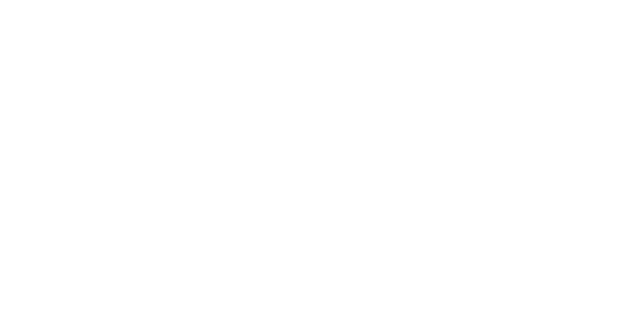
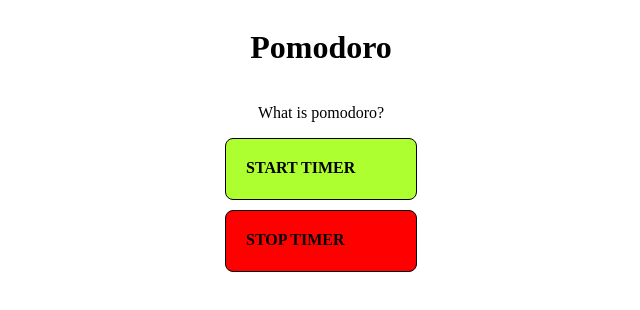
Before and after one commit to BrunoS1lva/pomodoro, a plain HTML site: page index.html in a window 1280 px wide. Shown: the whole page, without its empty margins (327-967 px from the left). Drawn offline with Linux system fonts and the light colour scheme.

Commit message:
Probando cositas

```diff
--- a/code.js
+++ b/code.js
@@ -0,0 +1,11 @@
+function startTimerHandler(e) {
+    Enabler.startTimer('My Timer');
+}
+document.getElementById('start-timer').addEventListener('click',
+startTimerHandler, false);
+
+function stopTimerHandler(e) {
+    Enabler.stopTimer('My Timer');
+}
+document.getElementById('stop-timer').addEventListener('click',
+stopTimerHandler, false);
--- a/index.html
+++ b/index.html
@@ -1,13 +1,21 @@
 <!DOCTYPE html>
 <html lang="en">
-<head>
-    <meta charset="UTF-8">
-    <meta name="viewport" content="width=device-width, initial-scale=1.0">
+  <head>
+    <meta charset="UTF-8" />
+    <meta name="viewport" content="width=device-width, initial-scale=1.0" />
     <title>Pomodoro</title>
-    <link rel="stylesheet" href="styles.css">
-</head>
-<body>
-
+    <link rel="stylesheet" href="styles.css" />
+    <script src="https://s0.2mdn.net/ads/studio/Enabler.js"></script>
+  </head>
+  <body>
+    <div id="container">
+      <h1>Pomodoro</h1>
+      <p>
+        <span>What is pomodoro?</span>
+      </p>
+      <div id="start-timer">START TIMER</div>
+      <div id="stop-timer">STOP TIMER</div>
+    </div>
     <script src="code.js"></script>
-</body>
+  </body>
 </html>
--- a/styles.css
+++ b/styles.css
@@ -0,0 +1,32 @@
+body {
+  width: 100%;
+  height: 100vh;
+}
+#container {
+  display: flex;
+  flex-direction: column;
+  align-items: center;
+  justify-content: center;
+}
+#start-timer {
+  width: 150px;
+  height: 20px;
+  cursor: pointer;
+  border: solid 1px black;
+  padding: 20px;
+  border-radius: 8px;
+  margin-bottom: 10px;
+  background-color: greenyellow;
+  font-weight: bold;
+}
+
+#stop-timer {
+  width: 150px;
+  height: 20px;
+  cursor: pointer;
+  border: solid 1px black;
+  border-radius: 8px;
+  padding: 20px;
+  background-color: red;
+  font-weight: bold;
+}
```
